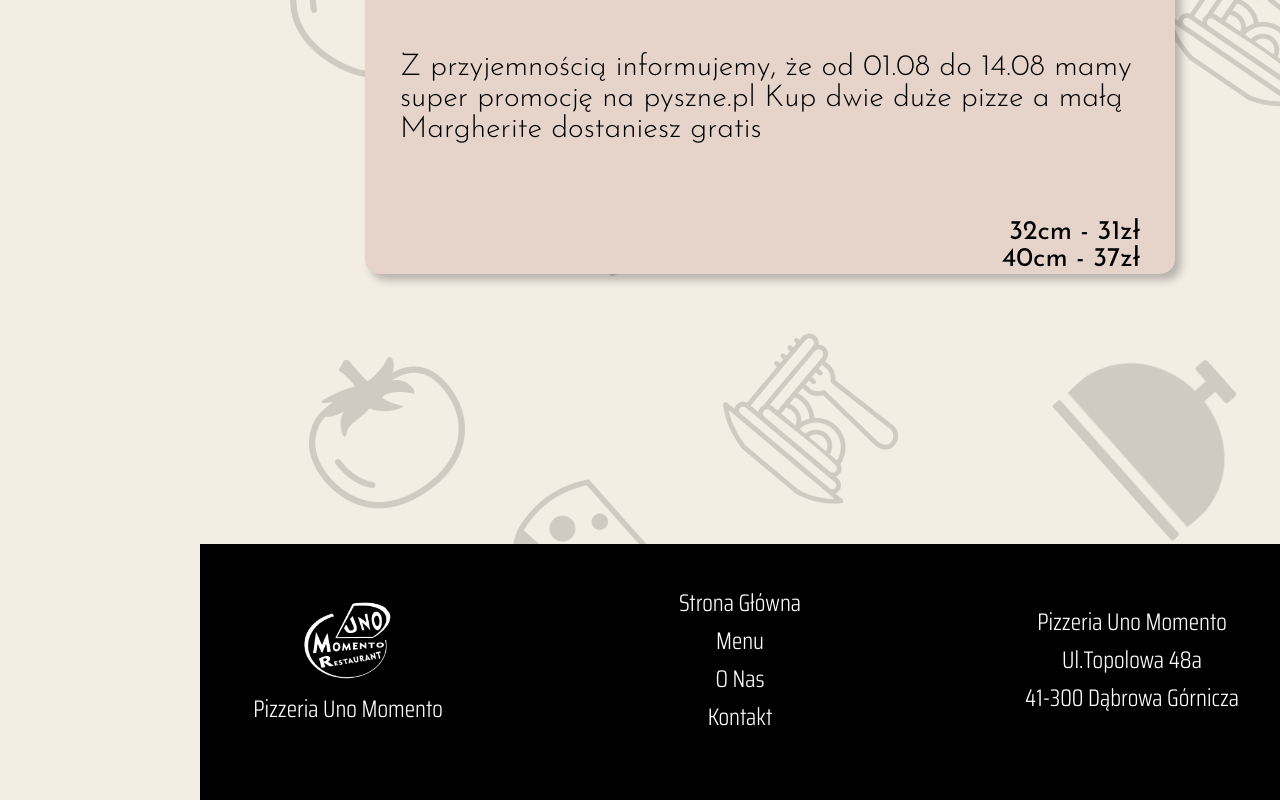
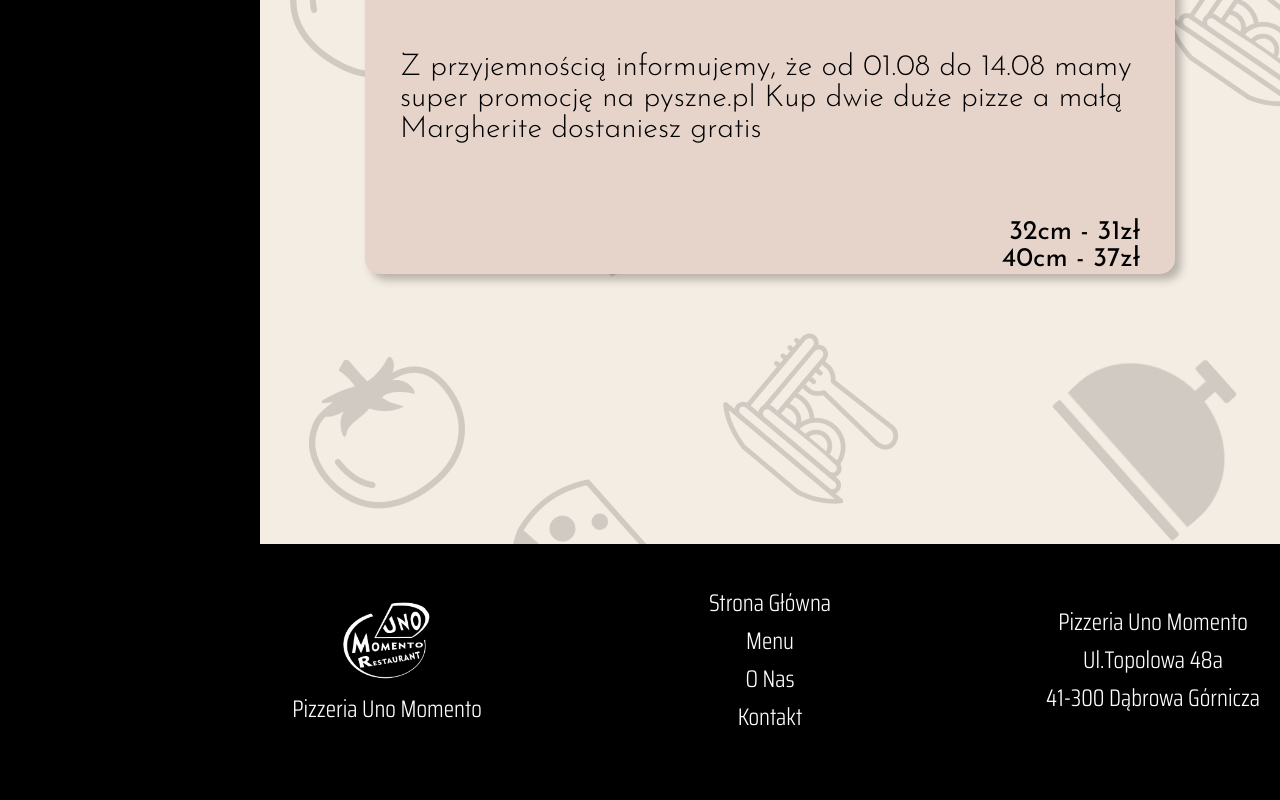
Before and after one commit to kwasnakiwi/ZarazSiePoplacze, a React (Vite) app: page /menu1 in a window 1280 px wide. Shown: the part 1851-2651 px from the top of the page. Built offline with nearby package versions, Linux system fonts and the light colour scheme; a web font is replaced by a local one.

Commit message:
zmienilem zeby bylo czarne poza strona na tel

```diff
--- a/src/index.css
+++ b/src/index.css
@@ -4,19 +4,21 @@ a{
 
 body{
   margin: 0;
-  background: rgba(244, 237, 228, 1);
+  background-color: black;
 }
 ul{
   padding: 0;
 }
-.center-container{
-  margin-left: 200px;
+.center-container-main{
+  margin-left: 260px;
+  background: rgba(244, 237, 228, 1);
 
 }
 .menu-container{
   background-image: url(/src/assets/images/menu-bg.png);
   margin-left: 260px;
   background-attachment: fixed;
+  background-color: rgba(244, 237, 228, 1);
 
 }
 .center-container-main{
@@ -314,7 +316,7 @@ ul{
   width: 700px;
 }
 .enjoy-container{
-  margin: 100px 2%;
+  padding: 100px 2%;
 }
 .footer img{
   width: 100px;
@@ -335,6 +337,7 @@ ul{
   justify-content: center;
   text-align: left;
   gap: 15px;
+
 }
 .footer{
   display: flex;
@@ -343,7 +346,7 @@ ul{
   justify-content: center;
   gap: 15%;
   padding-bottom: 3em;
-  margin-left: 200px;
+  margin-left: 260px;
   align-items: center;
 }
 .footer-list-line span{
```
